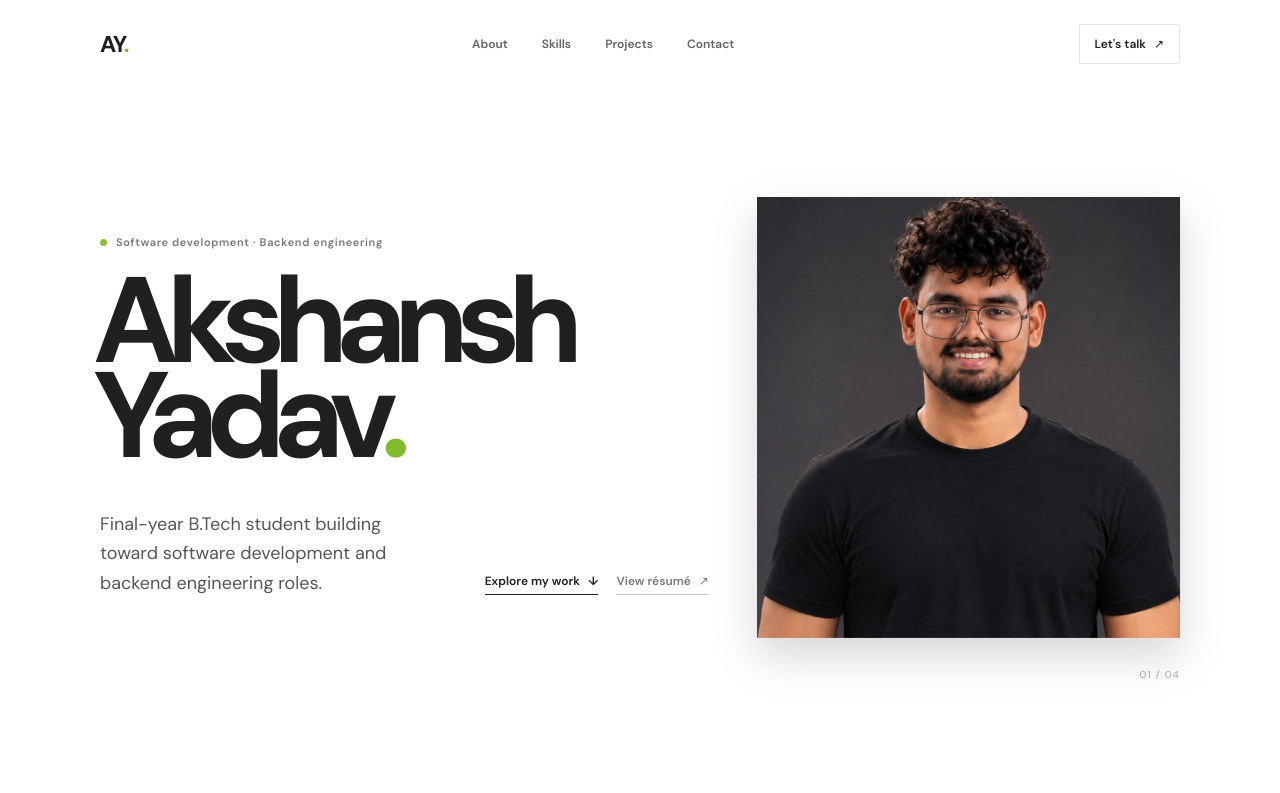
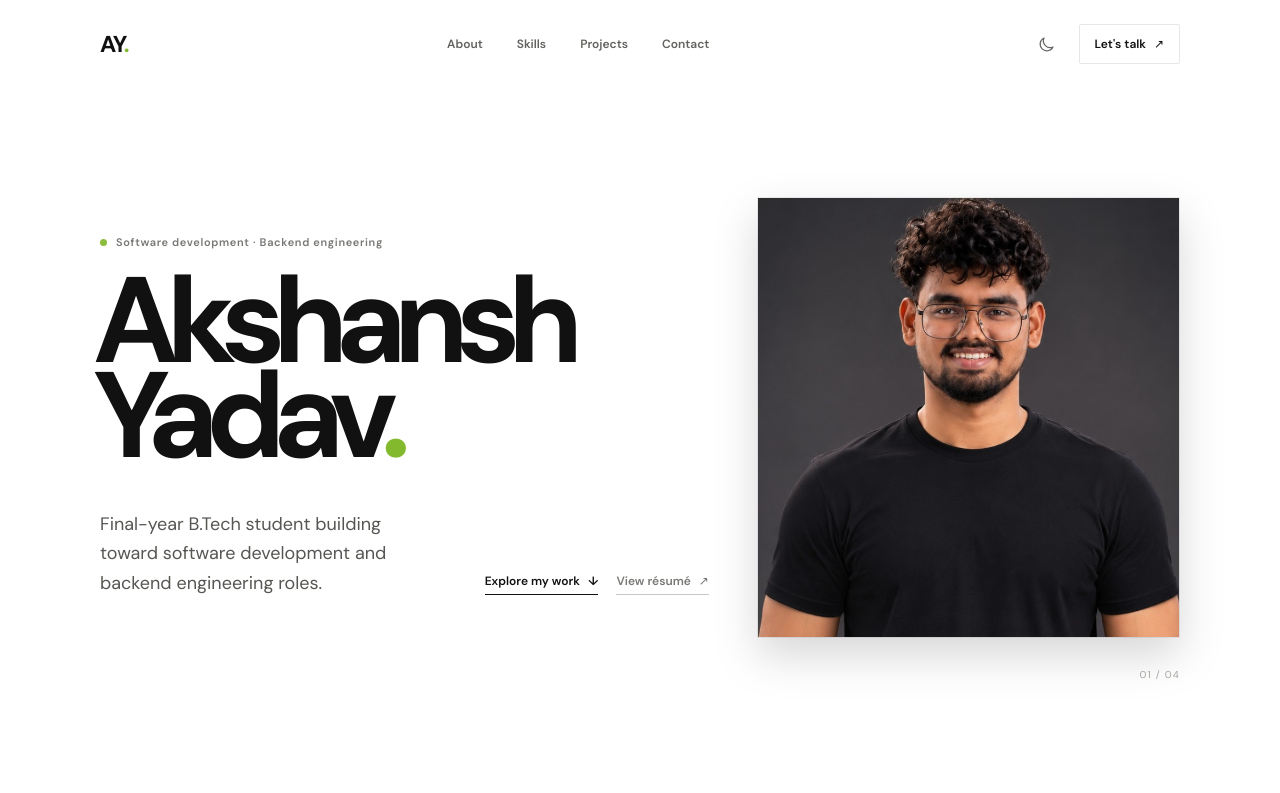
Before and after one commit to akshanshy/portfolio, a React (Vite) app: page / in a window 1280 px wide. Shown: the top 793 px of the page. Built offline with nearby package versions, Linux system fonts and the light colour scheme.

Commit message:
feat: implement dark mode toggle and update theme styles in App component

```diff
--- a/index.html
+++ b/index.html
@@ -5,6 +5,11 @@
     <link rel="icon" type="image/svg+xml" href="/ak.png" />
     <meta name="viewport" content="width=device-width, initial-scale=1.0" />
     <meta name="description" content="Akshansh Yadav is a B.Tech student targeting software development and backend engineering roles, with projects in MERN, Python, and LLM integration." />
+    <script>
+      if (localStorage.getItem('portfolio-theme') === 'dark') {
+        document.documentElement.classList.add('dark');
+      }
+    </script>
     <link rel="preconnect" href="https://fonts.googleapis.com">
     <link rel="preconnect" href="https://fonts.gstatic.com" crossorigin>
     <link href="https://fonts.googleapis.com/css2?family=DM+Sans:wght@400;500;600;700&display=swap" rel="stylesheet">
--- a/src/App.jsx
+++ b/src/App.jsx
@@ -1,3 +1,4 @@
+import { useState } from 'react'
 import IsometricShowcase from './IsometricShowcase.jsx'
 
 const navigation = [
@@ -93,6 +94,15 @@ function SectionHeading({ number, children }) {
 }
 
 function App() {
+  const [isDark, setIsDark] = useState(() => document.documentElement.classList.contains('dark'))
+
+  const toggleTheme = () => {
+    const nextTheme = document.documentElement.classList.contains('dark') ? 'light' : 'dark'
+    window.localStorage.setItem('portfolio-theme', nextTheme)
+    document.documentElement.classList.toggle('dark', nextTheme === 'dark')
+    setIsDark(nextTheme === 'dark')
+  }
+
   return (
     <div className="site-shell">
       <header className="site-header">
@@ -106,9 +116,30 @@ function App() {
             </a>
           ))}
         </nav>
-        <a className="header-contact" href="mailto:akshanshy2@gmail.com">
-          Let&apos;s talk <span aria-hidden="true">↗</span>
-        </a>
+        <div className="header-actions">
+          <button
+            className="theme-toggle"
+            type="button"
+            aria-label={`Switch to ${isDark ? 'light' : 'dark'} mode`}
+            aria-pressed={isDark}
+            title={`Switch to ${isDark ? 'light' : 'dark'} mode`}
+            onClick={toggleTheme}
+          >
+            {isDark ? (
+              <svg aria-hidden="true" viewBox="0 0 24 24" fill="none">
+                <circle cx="12" cy="12" r="4" />
+                <path d="M12 2v2m0 16v2M4.93 4.93l1.42 1.42m11.3 11.3 1.42 1.42M2 12h2m16 0h2M4.93 19.07l1.42-1.42m11.3-11.3 1.42-1.42" />
+              </svg>
+            ) : (
+              <svg aria-hidden="true" viewBox="0 0 24 24" fill="none">
+                <path d="M20.2 15.1A8.5 8.5 0 0 1 8.9 3.8 8.5 8.5 0 1 0 20.2 15.1Z" />
+              </svg>
+            )}
+          </button>
+          <a className="header-contact" href="mailto:akshanshy2@gmail.com">
+            Let&apos;s talk <span aria-hidden="true">↗</span>
+          </a>
+        </div>
       </header>
 
       <main>
--- a/src/index.css
+++ b/src/index.css
@@ -1,7 +1,8 @@
 :root {
   font-family: "DM Sans", sans-serif;
-  color: #20211f;
-  background: #fff;
+  color-scheme: light;
+  color: var(--ink);
+  background: var(--paper);
   font-synthesis: none;
   text-rendering: optimizeLegibility;
   -webkit-font-smoothing: antialiased;
@@ -9,21 +10,79 @@
   font-optical-sizing: auto;
   font-weight: 400;
   scroll-behavior: smooth;
-  --ink: #20211f;
+  --ink: #111111;
   --muted: #777975;
   --paper: #fff;
   --accent: #c6f36b;
+  --accent-decor: #83b92c;
+  --accent-hover: #67971d;
+  --status-dot: #8dbd3e;
+  --section-accent: #7b9f45;
+  --nav-muted: #62645f;
+  --body-copy: #555752;
+  --body-copy-secondary: #696b66;
+  --body-copy-muted: #8a8c86;
+  --body-copy-faint: #a4a59f;
+  --border: #ecece9;
+  --border-strong: #d5d6d2;
+  --border-subtle: #e6e7e3;
+  --border-muted: #c7c9c4;
+  --border-contact: #bcbeb8;
+  --skills-bg: #20211f;
+  --skills-text: #f5f5f1;
+  --skills-copy: #b6b8b2;
+  --skills-secondary: #b7b9b3;
+  --skills-muted: #a6a8a2;
+  --skills-faint: #858781;
+  --image-border: rgba(17, 17, 17, 0.08);
+  --showcase-shadow: rgba(0, 0, 0, 0.16);
+  --showcase-shadow-hover: rgba(0, 0, 0, 0.2);
+  --focus-ring: #6f9e21;
   --content-width: 1080px;
+}
+
+:root.dark {
+  color-scheme: dark;
+  --ink: #f4f4f1;
+  --muted: #a7a9a3;
+  --paper: #111111;
+  --accent-decor: #c6f36b;
+  --accent-hover: #c6f36b;
+  --status-dot: #c6f36b;
+  --section-accent: #c6f36b;
+  --nav-muted: #c4c6bf;
+  --body-copy: #c3c5bf;
+  --body-copy-secondary: #b7b9b3;
+  --body-copy-muted: #a3a59f;
+  --body-copy-faint: #8f918b;
+  --border: #343531;
+  --border-strong: #454742;
+  --border-subtle: #343531;
+  --border-muted: #50524c;
+  --border-contact: #60625c;
+  --skills-bg: #080908;
+  --skills-text: #f5f5f1;
+  --skills-copy: #c5c7c1;
+  --skills-secondary: #d3d5cf;
+  --skills-muted: #aeb0a9;
+  --skills-faint: #8f918a;
+  --image-border: rgba(255, 255, 255, 0.2);
+  --showcase-shadow: rgba(0, 0, 0, 0.5);
+  --showcase-shadow-hover: rgba(0, 0, 0, 0.62);
+  --focus-ring: #c6f36b;
 }
 
 * {
   box-sizing: border-box;
+  transition: color 180ms ease, background-color 180ms ease, border-color 180ms ease;
 }
 
 body {
   margin: 0;
   min-width: 320px;
   background: var(--paper);
+  color: var(--ink);
+  transition: background-color 180ms ease, color 180ms ease;
 }
 
 button,
@@ -36,12 +95,16 @@ a {
 }
 
 a:focus-visible {
-  outline: 2px solid #6f9e21;
+  outline: 2px solid var(--focus-ring);
   outline-offset: 5px;
 }
 
 .site-shell {
+  min-height: 100vh;
   overflow: hidden;
+  color: var(--ink);
+  background: var(--paper);
+  transition: background-color 180ms ease, color 180ms ease;
 }
 
 .section-wrap {
@@ -58,6 +121,43 @@ a:focus-visible {
   justify-content: space-between;
 }
 
+.header-actions {
+  display: flex;
+  align-items: center;
+  gap: 14px;
+}
+
+.theme-toggle {
+  display: grid;
+  width: 36px;
+  height: 36px;
+  padding: 0;
+  place-items: center;
+  border: 0;
+  background: transparent;
+  color: var(--nav-muted);
+  cursor: pointer;
+  transition: color 160ms ease;
+}
+
+.theme-toggle:hover {
+  color: var(--ink);
+}
+
+.theme-toggle:focus-visible {
+  outline: 2px solid var(--focus-ring);
+  outline-offset: 3px;
+}
+
+.theme-toggle svg {
+  width: 19px;
+  height: 19px;
+  stroke: currentColor;
+  stroke-width: 1.5;
+  stroke-linecap: round;
+  stroke-linejoin: round;
+}
+
 .wordmark {
   font-size: 23px;
   font-weight: 800;
@@ -66,7 +166,7 @@ a:focus-visible {
 
 .wordmark span,
 .hero-period {
-  color: #83b92c;
+  color: var(--accent-decor);
 }
 
 .main-nav,
@@ -89,18 +189,18 @@ a:focus-visible {
 }
 
 .main-nav a {
-  color: #62645f;
+  color: var(--nav-muted);
   transition: color 160ms ease;
 }
 
 .main-nav a:hover,
 .social-links a:hover {
-  color: #83b92c;
+  color: var(--accent-decor);
 }
 
 .header-contact {
   padding: 11px 15px;
-  border: 1px solid #e6e7e3;
+  border: 1px solid var(--border-subtle);
   border-radius: 2px;
 }
 
@@ -149,7 +249,7 @@ a:focus-visible {
   width: 7px;
   height: 7px;
   border-radius: 50%;
-  background: #8dbd3e;
+  background: var(--status-dot);
 }
 
 .hero h1 {
@@ -170,7 +270,7 @@ a:focus-visible {
 .hero-intro {
   max-width: 300px;
   margin: 0;
-  color: #555752;
+  color: var(--body-copy);
   font-size: 18px;
   line-height: 1.65;
 }
@@ -192,20 +292,20 @@ a:focus-visible {
 .text-link:hover,
 .project-links a:hover,
 .contact-email:hover {
-  color: #67971d;
-  border-color: #67971d;
+  color: var(--accent-hover);
+  border-color: var(--accent-hover);
 }
 
 .text-link-muted {
-  color: #777975;
-  border-color: #c7c9c4;
+  color: var(--muted);
+  border-color: var(--border-muted);
 }
 
 .hero-index {
   position: absolute;
   right: 0;
   bottom: 47px;
-  color: #a4a59f;
+  color: var(--body-copy-faint);
   font-size: 10px;
   letter-spacing: 0.12em;
 }
@@ -222,7 +322,7 @@ a:focus-visible {
 }
 
 .section-number {
-  color: #7b9f45;
+  color: var(--section-accent);
 }
 
 .section-heading h2 {
@@ -254,13 +354,13 @@ a:focus-visible {
 
 .about-copy p {
   margin: 0 0 19px;
-  color: #696b66;
+  color: var(--body-copy-secondary);
   font-size: 14px;
   line-height: 1.85;
 }
 
 .about-copy .education-detail {
-  color: #8a8c86;
+  color: var(--body-copy-muted);
   font-size: 11px;
 }
 
@@ -276,8 +376,8 @@ a:focus-visible {
 
 .skills {
   padding: 84px 0 96px;
-  background: #20211f;
-  color: #f5f5f1;
+  background: var(--skills-bg);
+  color: var(--skills-text);
 }
 
 .skills .section-number {
@@ -294,7 +394,7 @@ a:focus-visible {
 
 .skills-topline > p {
   margin: 0;
-  color: #a6a8a2;
+  color: var(--skills-muted);
   font-size: 14px;
 }
 
@@ -322,7 +422,7 @@ a:focus-visible {
 }
 
 .resume-metric > span {
-  color: #b7b9b3;
+  color: var(--skills-secondary);
   font-size: 10px;
   line-height: 1.4;
 }
@@ -339,7 +439,7 @@ a:focus-visible {
 }
 
 .skill-index {
-  color: #858781;
+  color: var(--skills-faint);
 }
 
 .skill-group h3 {
@@ -357,7 +457,7 @@ a:focus-visible {
 
 .skill-group li {
   margin: 9px 0;
-  color: #b6b8b2;
+  color: var(--skills-copy);
   font-size: 12px;
 }
 
@@ -385,7 +485,7 @@ a:focus-visible {
 
 .project-number {
   padding-top: 5px;
-  color: #8a8c86;
+  color: var(--body-copy-muted);
 }
 
 .project-main {
@@ -432,7 +532,7 @@ a:focus-visible {
   position: absolute;
   inset: 0;
   margin: 0;
-  filter: drop-shadow(0 18px 22px rgba(0, 0, 0, 0.16));
+  filter: drop-shadow(0 18px 22px var(--showcase-shadow));
   transform: rotateX(0deg) rotateY(0deg);
   transform-origin: center;
   transform-style: preserve-3d;
@@ -444,6 +544,7 @@ a:focus-visible {
   display: block;
   width: 100%;
   height: 100%;
+  border: 1px solid var(--image-border);
   object-fit: cover;
 }
 
@@ -454,7 +555,7 @@ a:focus-visible {
 
 @media (hover: hover) {
   .isometric-showcase:hover .isometric-showcase__image {
-    filter: drop-shadow(0 24px 28px rgba(0, 0, 0, 0.2));
+    filter: drop-shadow(0 24px 28px var(--showcase-shadow-hover));
   }
 }
 
@@ -470,7 +571,7 @@ a:focus-visible {
 
 .project-date {
   padding-top: 5px;
-  color: #888a84;
+  color: var(--body-copy-muted);
   font-weight: 500;
   letter-spacing: 0;
   white-space: nowrap;
@@ -479,7 +580,7 @@ a:focus-visible {
 .project-description {
   max-width: 620px;
   margin: 21px 0 17px;
-  color: #696b66;
+  color: var(--body-copy-secondary);
   font-size: 13px;
   line-height: 1.8;
 }
@@ -491,7 +592,7 @@ a:focus-visible {
 }
 
 .project-tags li {
-  color: #686a64;
+  color: var(--body-copy-secondary);
   font-size: 10px;
 }
 
@@ -503,7 +604,7 @@ a:focus-visible {
 
 .project-links a {
   padding-bottom: 3px;
-  border-bottom: 1px solid #d5d6d2;
+  border-bottom: 1px solid var(--border-strong);
   font-size: 11px;
   font-weight: 600;
   transition: color 160ms ease, border-color 160ms ease;
@@ -512,7 +613,7 @@ a:focus-visible {
 .contact {
   padding-top: 68px;
   padding-bottom: 113px;
-  border-top: 1px solid #ecece9;
+  border-top: 1px solid var(--border);
 }
 
 .contact-content {
@@ -535,7 +636,7 @@ a:focus-visible {
 .contact-email {
   justify-self: end;
   padding-bottom: 6px;
-  border-bottom: 1px solid #bcbeb8;
+  border-bottom: 1px solid var(--border-contact);
   font-size: clamp(15px, 2vw, 20px);
   font-weight: 500;
   transition: color 160ms ease, border-color 160ms ease;
@@ -547,7 +648,7 @@ a:focus-visible {
 }
 
 .social-links a {
-  color: #777975;
+  color: var(--muted);
   transition: color 160ms ease;
 }
 
@@ -558,8 +659,8 @@ a:focus-visible {
   display: flex;
   align-items: center;
   justify-content: space-between;
-  border-top: 1px solid #ecece9;
-  color: #777975;
+  border-top: 1px solid var(--border);
+  color: var(--muted);
 }
 
 .site-footer p {
```
